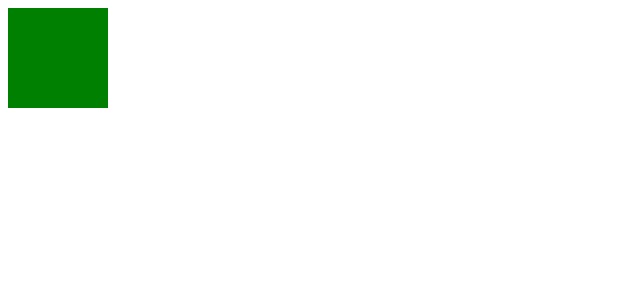
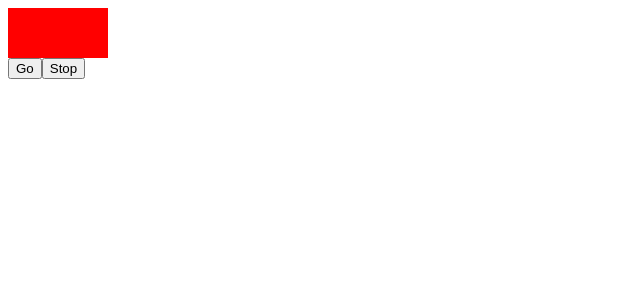
Before and after one commit to Creeland/animate-angular, an Angular app: page / in a window 1280 px wide. Shown: the top 300 px of the page, without its empty margins (0-640 px from the left). Built offline with nearby package versions, Linux system fonts and the light colour scheme.

Commit message:
plunkr to desktop

```diff
--- a/src/app/app.component.ts
+++ b/src/app/app.component.ts
@@ -1,12 +1,18 @@
 import {Component} from "@angular/core";
-import { trigger, state, style} from "@angular/animations";
+import { trigger, state, style, transition, animate} from "@angular/animations";
 @Component({
     selector: 'app',
     animations:[
         trigger('signal', [
             state('go', style({
-                'background-color':'green'
-            }))
+                'background-color':'green',
+                'height':'100px'
+            })),
+            state('stop', style({
+                'background-color':'red',
+                'height':'50px'
+            })),
+            transition('* => *', animate(500))
         ])
     ],
     styles:[`
@@ -18,11 +24,22 @@ import { trigger, state, style} from "@angular/animations";
 `],
     template: `
 <div
-    [@signal]="'go'"
+    [@signal]="signal"
     class="traffic-light">
 
 </div>
+<button (click)="onGoClick()">Go</button>
+<button (click)="onStopClick()">Stop</button>
 `
 })
 export class AppComponent {
+    signal = 'stop';
+
+    onGoClick(){
+        this.signal = 'go';
+    }
+
+    onStopClick(){
+        this.signal = 'stop';
+    }
 }
```
